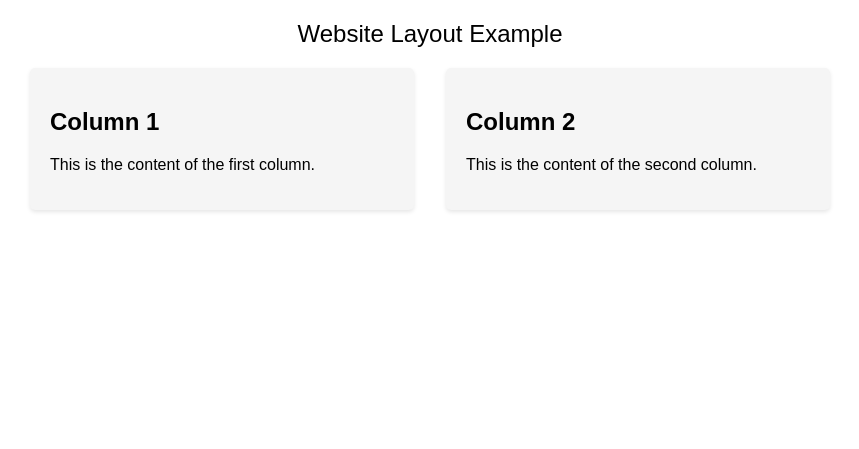
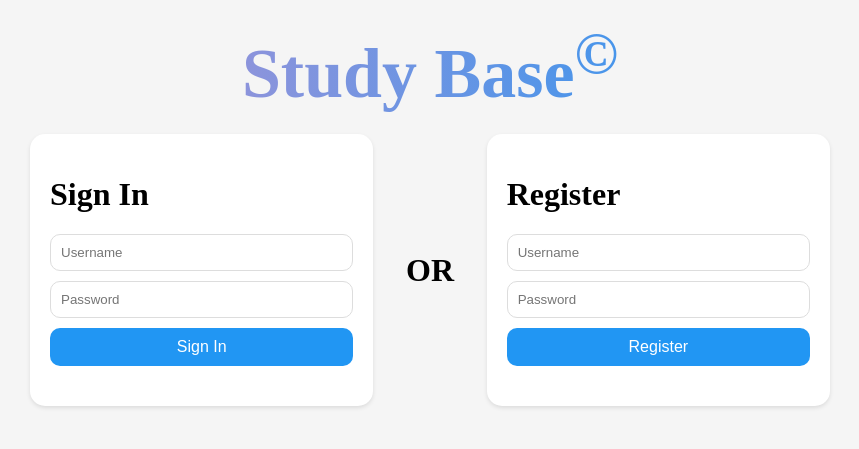
Before and after one commit to julianewaied/Web-Development, a plain HTML site: page test.html in a window 1280 px wide. Shown: the whole page, without its empty margins (210-1069 px from the left). Drawn offline with Linux system fonts and the light colour scheme.

Commit message:
sign in done

```diff
--- a/test.html
+++ b/test.html
@@ -5,7 +5,8 @@
   <title>Website Layout Example</title>
   <style>
     body {
-      font-family: Arial, sans-serif;
+      font-family: "Dubai";
+      background-color: #f5f5f5;
       margin: 0;
       padding: 0;
     }
@@ -16,9 +17,60 @@
       padding: 20px;
     }
 
+    .help {
+      margin-top: 20px;
+    }
+
+    input[type="text"],
+    input[type="password"] {
+      width: 100%;
+      padding: 10px;
+      margin-bottom: 10px;
+      border: 1px solid #ddd;
+      border-radius: 10px;
+      box-sizing: border-box;
+    }
+
+    button {
+      background-color: #2196F3;
+      color: #fff;
+      border: none;
+      padding: 10px;
+      width: 100%;
+      font-size: 16px;
+      border-radius: 10px;
+      cursor: pointer;
+    }
+
+    button:hover {
+      background-color: #0D7EC2;
+    }
+
+    .error {
+      font-size: 16px;
+      text-align: center;
+      margin-top: 0px;
+      font-family: "Dubai Light";
+      display: none;
+    }
+
+    .pop {
+      transition: transform 0.5s cubic-bezier(0.68, -0.55, 0.27, 1.55);
+    }
+
+    .pop:hover {
+      transform: scale(1.1);
+    }
+
     .title {
+      font-size: 70px;
+      font-weight: bold;
+      background-image: linear-gradient(to left, #2196F3, #b393d3);
+      color: transparent;
+      background-clip: text;
+      -webkit-background-clip: text;
+      margin-bottom: 20px;
       text-align: center;
-      font-size: 24px;
       margin-bottom: 20px;
     }
 
@@ -29,34 +81,64 @@
     }
 
     .column {
-      flex-basis: 48%;
+      flex-basis: 30%;
+      flex-grow: 1;
+      display: flex;
+      flex-direction: column;
+      align-items: center;
+      justify-content: center;
     }
 
-    .column div {
-      background-color: #f5f5f5;
+    .cell {
+      flex-basis: 300px;
+      display: inline-block;
+      background-color: #fff;
+      border-radius: 15px;
+      box-shadow: 0 2px 4px rgba(0, 0, 0, 0.1);
       padding: 20px;
-      border-radius: 5px;
-      box-shadow: 0 2px 4px rgba(0, 0, 0, 0.1);
-      margin-bottom: 20px;
+
+    }
+
+    .or {
+      justify-content: center;
+      flex-basis: 50px;
+      font-size: 32px;
+      font-family: "Dubai";
+      font-weight: bold;
+      margin: 30px;
     }
   </style>
 </head>
 
 <body>
   <div class="container">
-    <div class="title">Website Layout Example</div>
+    <div class="title">Study Base<sup>&copy;</sup></div>
     <div class="row">
-      <div class="column">
-        <div>
-          <h2>Column 1</h2>
-          <p>This is the content of the first column.</p>
+      <div class="column cell pop">
+        <h1>Sign In</h1>
+        <form>
+          <input type="text" id="username" onkeypress="handleKeyPress(event)" placeholder="Username">
+          <input type="password" id="password" onkeypress="handleKeyPress(event)" placeholder="Password">
+          <button type="button" onclick="redirectToMain()">Sign In</button>
+        </form>
+        <div class="help">
+          <div class="error" id="message"> Incorrect password or username. </div>
+          <div class="error" id="forgot"> <a href="./access-denied.html">forgot password?</a></div>
         </div>
       </div>
-      <div class="column">
-        <div>
-          <h2>Column 2</h2>
-          <p>This is the content of the second column.</p>
-        </div>
+      <div class="column or">
+        OR
+      </div>
+      <div class="column cell pop">
+        <h1>Register</h1>
+        <form>
+          <input type="text" id="username" placeholder="Username">
+          <input type="password" id="password" placeholder="Password">
+          <button type="button">Register</button>
+          <div class="help">
+            <div class="error"> Invalid Password </div>
+            <div class="error" id="forgot">(i)</div>
+        </form>
       </div>
     </div>
   </div>
```
Also changed, not shown: index.html (+57 -72 lines).
